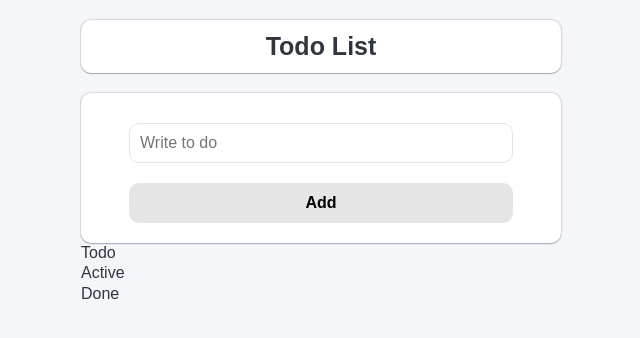
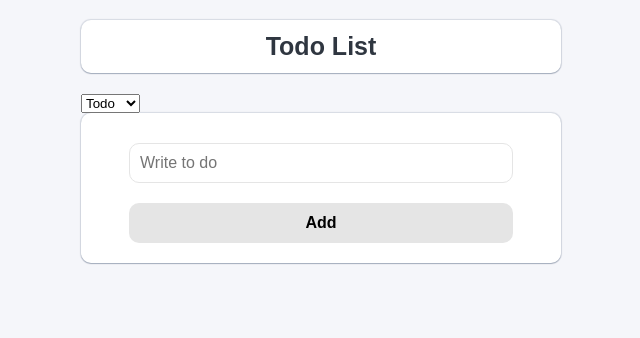
Before and after one commit to parkgeonwoong/todo-ts, a React (Create React App) app: page / in a window 1280 px wide. Shown: the top 338 px of the page, without its empty margins (319-959 px from the left). Built offline with nearby package versions, Linux system fonts and the light colour scheme.

Commit message:
Feat : 선택한 카테고리만 보이게 selector 사용해보기

```diff
--- a/src/atoms.ts
+++ b/src/atoms.ts
@@ -15,15 +15,34 @@
   default: [],
 });
 
+export const categoryState = atom({
+  key: "category",
+  default: "TODO",
+});
+
 // Selector
 export const toDoSelector = selector({
   key: "toDoSelector",
   get: ({ get }) => {
     const toDos = get(todoState); // selector가 atom을 읽을 때는 get을 사용한다.
-    return [
-      toDos.filter((todo) => todo.category === "TODO"),
-      toDos.filter((todo) => todo.category === "ACTIVE"),
-      toDos.filter((todo) => todo.category === "DONE"),
-    ];
+    const category = get(categoryState);
+
+    // 3.2번 한줄로 줄이기
+    return toDos.filter((todo) => todo.category === category);
+
+    // 2. 조건에 따른 상태값 리턴
+    // if (category === "TODO")
+    //   return toDos.filter((todo) => todo.category === "TODO");
+    // if (category === "ACTIVE")
+    //   return toDos.filter((todo) => todo.category === "ACTIVE");
+    // if (category === "DONE")
+    //   return toDos.filter((todo) => todo.category === "DONE");
+
+    // 1. 모든 상태값 배열로 반환하는 법
+    // return [
+    //   toDos.filter((todo) => todo.category === "TODO"),
+    //   toDos.filter((todo) => todo.category === "ACTIVE"),
+    //   toDos.filter((todo) => todo.category === "DONE"),
+    // ];
   },
 });
--- a/src/components/ToDoList.tsx
+++ b/src/components/ToDoList.tsx
@@ -6,17 +6,22 @@
  * 3. 기능구현 후 리팩토링
  */
 
+import React from "react";
 import { Helmet } from "react-helmet-async";
-import { useRecoilValue } from "recoil";
+import { useRecoilState, useRecoilValue } from "recoil";
 import styled from "styled-components";
-import { toDoSelector, todoState } from "../atoms";
+import { categoryState, toDoSelector, todoState } from "../atoms";
 import CreateToDo from "./CreateToDo";
 import ToDo from "./ToDo";
 
 function ToDoList() {
   // 모든 카테고리를 랜더링할 필요가 없지 않을까? -> 카테고리별로 구분해서 랜더링
   // const toDos = useRecoilValue(todoState);
-  const [toDo, active, done] = useRecoilValue(toDoSelector);
+  const todos = useRecoilValue(toDoSelector); // selector 한 상태값들
+  const [category, setCategory] = useRecoilState(categoryState); // 카테고리 상태값
+  const onInput = (event: React.FormEvent<HTMLSelectElement>) => {
+    setCategory(event.currentTarget.value);
+  };
 
   return (
     <Container>
@@ -29,33 +34,20 @@
         <h1>Todo List</h1>
       </Box>
 
+      <select value={category} onInput={onInput}>
+        <option value="TODO">Todo</option>
+        <option value="ACTIVE">Active</option>
+        <option value="DONE">Done</option>
+      </select>
+
       {/* 폼 */}
       <CreateToDo />
 
-      <h1>Todo</h1>
       {/* 리스트 */}
       <ul>
-        {toDo.map((toDo) => (
+        {todos?.map((todo) => (
           // ❓ props를 일일이 넣어주는 것이 아닌 {...toDo}해도 값이 들어감
-          <ToDo key={toDo.id} {...toDo} />
-        ))}
-      </ul>
-
-      <h1>Active</h1>
-      {/* 리스트 */}
-      <ul>
-        {active.map((toDo) => (
-          // ❓ props를 일일이 넣어주는 것이 아닌 {...toDo}해도 값이 들어감
-          <ToDo key={toDo.id} {...toDo} />
-        ))}
-      </ul>
-
-      <h1>Done</h1>
-      {/* 리스트 */}
-      <ul>
-        {done.map((toDo) => (
-          // ❓ props를 일일이 넣어주는 것이 아닌 {...toDo}해도 값이 들어감
-          <ToDo key={toDo.id} {...toDo} />
+          <ToDo key={todo.id} {...todo} />
         ))}
       </ul>
     </Container>
```
Also changed, not shown: 1 other file (tests, documents, lock files or other folders).
